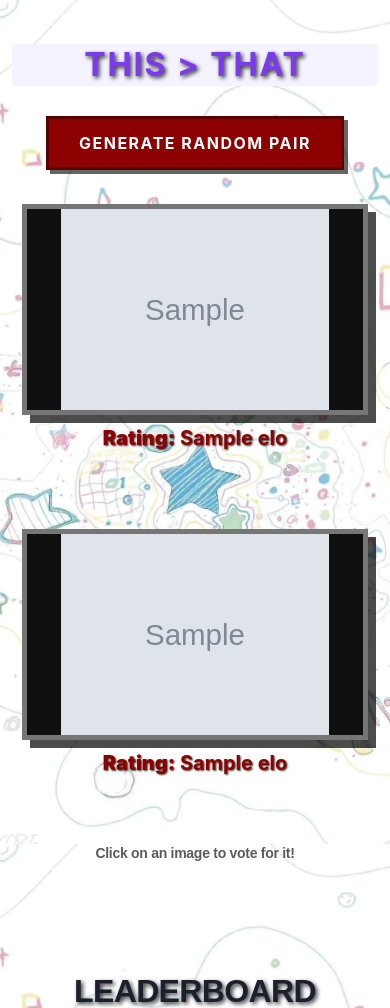
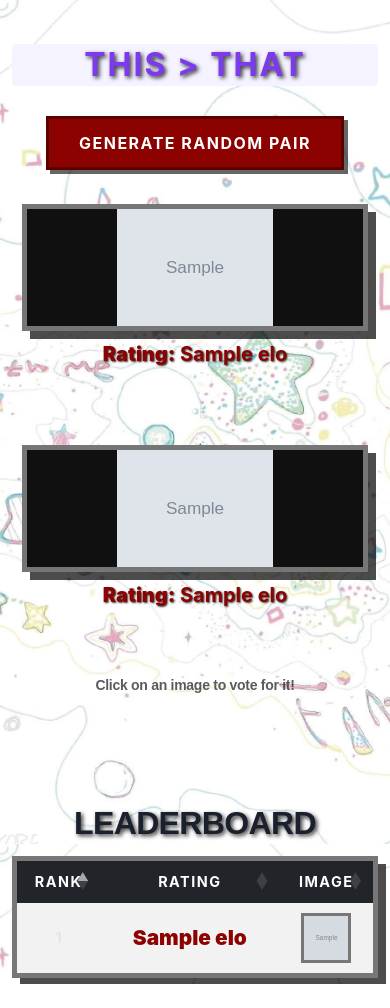
Before and after one commit to brightyorcerf/this-that, a Flask app: page / in a window 390 px wide. Shown: the top 1008 px of the page. After the commit the page ends 984 px from the top, so only its background shows below. Run offline with Flask 3, Linux system fonts and the light colour scheme; grey boxes marked "Sample" are stand-in pictures; a database or web service that is not in the repository returns one stand-in record (values such as "Sample title"); data that the repository does not hold is empty; some libraries are stand-ins or nearby versions.

Commit message:
better design for mobiles

```diff
--- a/static/styles/styles.css
+++ b/static/styles/styles.css
@@ -236,7 +236,7 @@ h3 {
     }
 
     .choice-img {
-        max-height: 25vh;
+        max-height: 15vh;
         width: 100%;
         max-width: 400px;
         margin: 0 auto;
```
